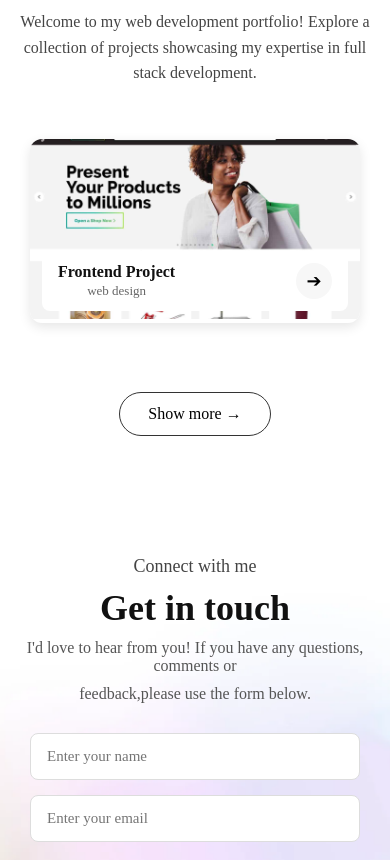
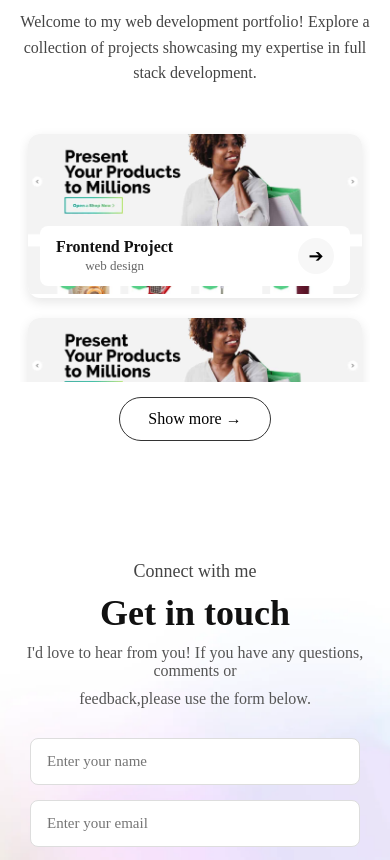
Before and after one commit to rahulyadav-2003/myProfile, an Angular app: page / in a window 390 px wide. Shown: the part 3149-4009 px from the top of the page. Built offline with nearby package versions, Linux system fonts and the light colour scheme; a web font is replaced by a local one.

Commit message:
update the project styling

```diff
--- a/src/app/pages/projects/projects.component.css
+++ b/src/app/pages/projects/projects.component.css
@@ -29,14 +29,16 @@
   display: grid;
   grid-template-columns: repeat(auto-fit, minmax(260px, 1fr));
   gap: 75px;
-  max-height: 240px; /* show only one row initially */
+  max-height: 240px;
+  /* show only one row initially */
   overflow: hidden;
   padding: 13px 10px;
   transition: max-height 0.5s ease-in-out;
 }
 
 .projects.expanded {
-  max-height: 1100px; /* expand to fit two rows */
+  max-height: 1100px;
+  /* expand to fit two rows */
   padding: 10px;
 }
 
@@ -44,14 +46,14 @@
   position: relative;
   border-radius: 12px;
   overflow: hidden;
-  box-shadow: 0 4px 12px rgba(0,0,0,0.1);
+  box-shadow: 0 4px 12px rgba(0, 0, 0, 0.1);
   transition: transform 0.3s ease, box-shadow 0.3s ease;
   cursor: pointer;
 }
 
 .project-card:hover {
   transform: translateY(-8px) scale(1.03);
-  box-shadow: 0 8px 20px rgba(0,0,0,0.15);
+  box-shadow: 0 8px 20px rgba(0, 0, 0, 0.15);
 }
 
 .project-card img {
@@ -127,44 +129,119 @@
 }
 
 /* Responsive */
+
+
+@media (max-width: 1024px) {
+  .projects {
+    gap: 50px;
+    padding: 10px;
+  }
+
+  .project-card img {
+    height: 200px;
+  }
+}
+
+
 @media (max-width: 768px) {
   .title {
     font-size: 28px;
   }
+
   .project-card img {
     height: 180px;
   }
 
-  .show-more{
-    margin-top: 0px;
+  .projects {
+    grid-template-columns: repeat(auto-fit, minmax(220px, 1fr));
+    gap: 30px;
+  }
+
+
+  .show-more {
+    margin-top: 15px;
+  }
+
+}
+
+
+
+/* Small Mobile (<=480px) */
+@media screen and (max-width: 480px) {
+
+  .projects {
+    grid-template-columns: 1fr;
+    gap: 20px;
+    padding: 8px;
+    overflow-y: auto;
+    /* enable vertical scroll */
+    overflow-x: hidden;
+  }
+
+  .project-card img {
+    height: 160px;
+  }
+
+  .project-card:hover img {
+    transform: scale(.8);
+  }
+
+  /* Scrollbar styles (for WebKit-based browsers) */
+  .projects::-webkit-scrollbar {
+    width: 8px;
+    /* vertical scrollbar width */
+  }
+
+
+
+  .projects::-webkit-scrollbar-track {
+    background: transparent;
+  }
+
+  .projects::-webkit-scrollbar-thumb {
+    background-color: rgba(136, 136, 136, 0.5);
+    /* semi-transparent */
+    border-radius: 4px;
+    transition: background-color 0.3s ease;
+  }
+
+  .projects:hover::-webkit-scrollbar-thumb {
+    background-color: rgba(136, 136, 136, 0.9);
   }
 }
 
 
 
+
+/* Small Mobile (<=325px) */
+
+
+
+
 /* when dark mode is on then this style is working  */
 
-:host-context(body.dark-mode) .portfolio{
+:host-context(body.dark-mode) .portfolio {
   color: white;
 }
 
-:host-context(body.dark-mode) .description{
+:host-context(body.dark-mode) .description {
   color: white;
 }
 
-:host-context(body.dark-mode) .subtitle{
+:host-context(body.dark-mode) .subtitle {
   color: white;
 }
 
-:host-context(body.dark-mode) .show-more > button{
+:host-context(body.dark-mode) .show-more>button {
   color: white;
   background-color: #333;
 }
 
-:host-context(body.dark-mode) .show-more > button:hover{
+:host-context(body.dark-mode) .show-more>button:hover {
   color: black;
   background-color: white;
 }
-:host-context(body.dark-mode) #dark-mode-project-id{
+
+:host-context(body.dark-mode) #dark-mode-project-id {
   color: black;
 }
```
Also changed, not shown: src/app/pages/projects/projects.component.html (line endings or trailing spaces).
